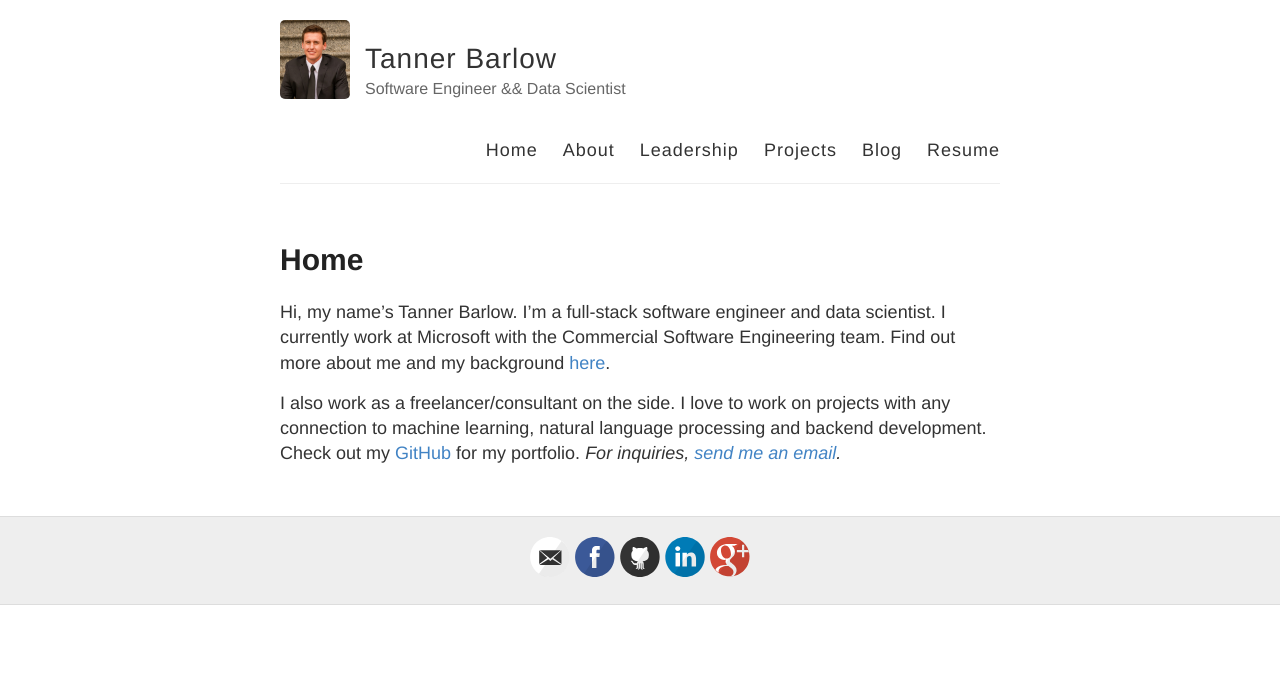
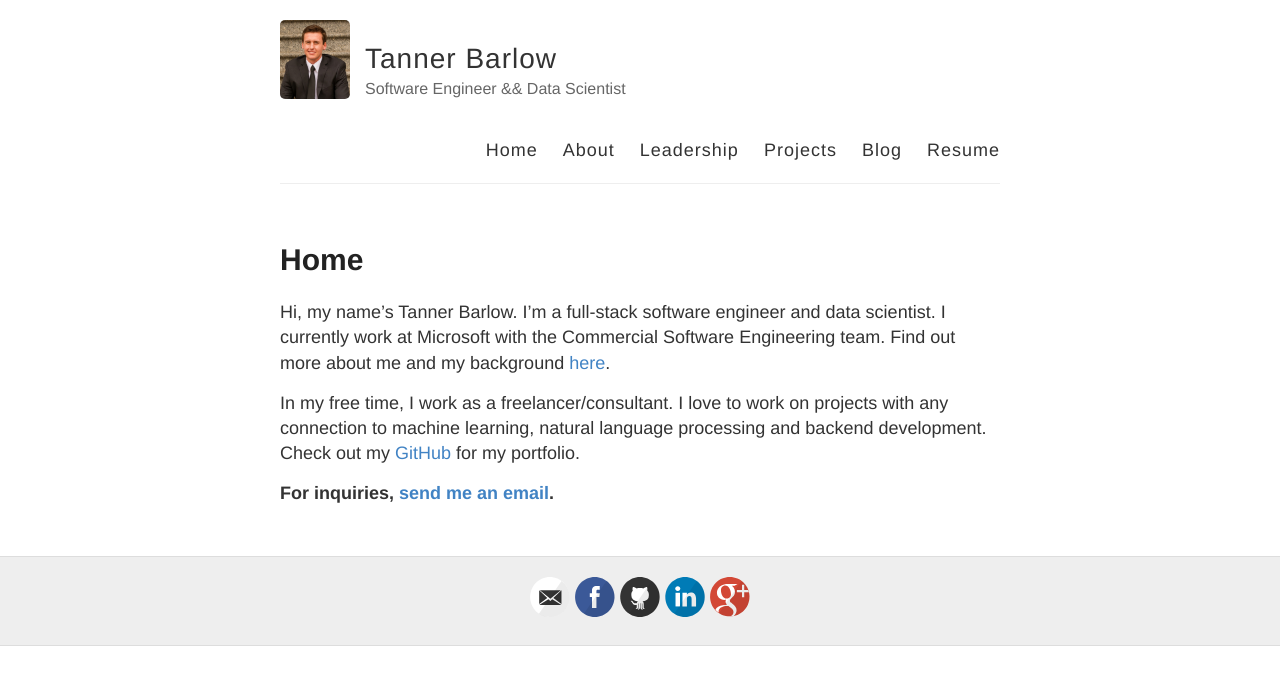
Before and after one commit to tbarlow12/tbarlow12.github.io, a Jekyll site: the page built from index.md, in a window 1280 px wide. Shown: the top 685 px of the page. Built offline with Jekyll 4.4.1, drawn with Linux system fonts in a browser that asks for light colours.

Commit message:
fix welcome message

```diff
--- a/index.md
+++ b/index.md
@@ -5,4 +5,6 @@ permalink: /
 ---
 Hi, my name's Tanner Barlow. I'm a full-stack software engineer and data scientist. I currently work at Microsoft with the Commercial Software Engineering team. Find out more about me and my background [here](about/).
 
-I also work as a freelancer/consultant on the side. I love to work on projects with any connection to machine learning, natural language processing and backend development. Check out my [GitHub](https://github.com/tbarlow12) for my portfolio. *For inquiries, [send me an email](mailto:tanner.barlow@outlook.com?subject=Freelance%20Inquiry).*
+In my free time, I work as a freelancer/consultant. I love to work on projects with any connection to machine learning, natural language processing and backend development. Check out my [GitHub](https://github.com/tbarlow12) for my portfolio.
+
+**For inquiries, [send me an email](mailto:tanner.barlow@outlook.com?subject=Freelance%20Inquiry).**
```
